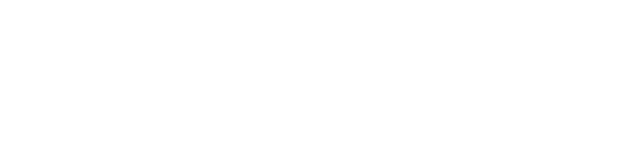
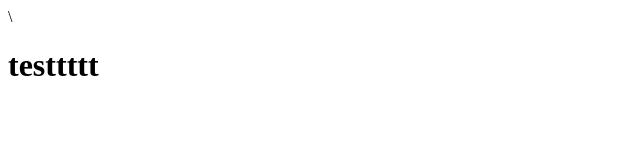
Before and after one commit to jeremiahfuf/test, a plain HTML site: page index.html in a window 1280 px wide. Shown: the whole page, without its empty margins (0-640 px from the left). Drawn offline with Linux system fonts and the light colour scheme.

Commit message:
menambahkan text h1

```diff
--- a/index.html
+++ b/index.html
@@ -6,6 +6,7 @@
     <title>Document</title>
 </head>
 <body>
- <link rel="stylesheet" href="" class="css">
+ <link rel="stylesheet" href="" class="css"> \
+ <h1>testtttt</h1>
 </body>
 </html>
```
